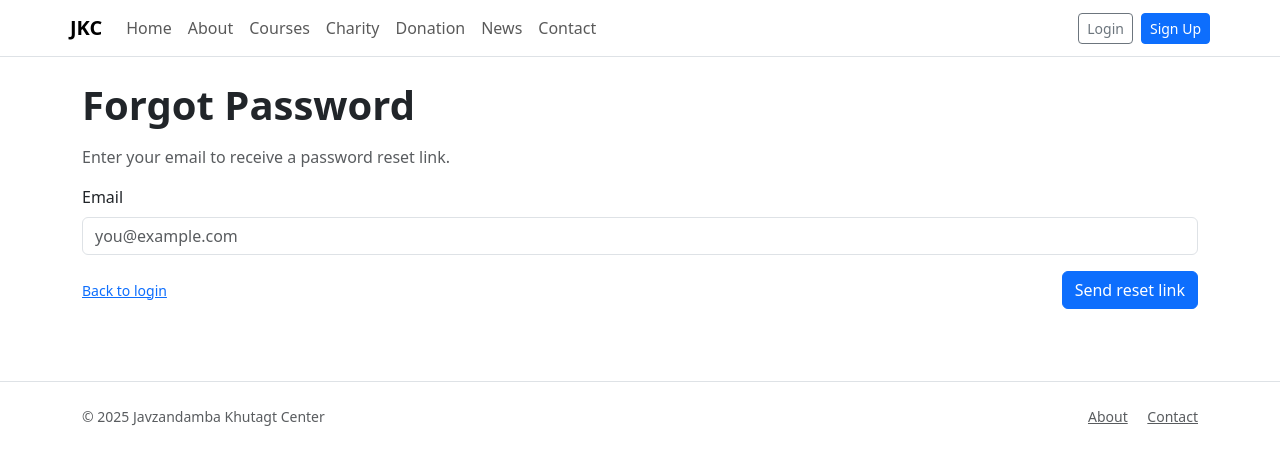
After one commit to mediaconceptllc/Javzandamba-Khutagt-Center, a PHP site: page /index.php?page=forgot in a window 1280 px wide. The commit adds this page. Shown: the top 465 px of the page. Run offline with PHP 8.4, Linux system fonts and the light colour scheme.

Commit message:
Add Forgot Password page and route; wire link from Login
Co-Authored-By: Erkhembayar Myagmarjav <desoftmn@gmail.com>

```diff
--- a/public/index.php
+++ b/public/index.php
@@ -48,6 +48,7 @@ $routes = [
     'contact' => fn() => view('contact'),
     'login' => fn() => view('auth/login'),
     'signup' => fn() => view('auth/signup'),
+    'forgot' => fn() => view('auth/forgot'),
     'dashboard/admin' => fn() => view('dashboard/admin'),
     'dashboard/member' => fn() => view('dashboard/member'),
 
--- /dev/null
+++ b/views/auth/forgot.php
@@ -0,0 +1,12 @@
+<h1 class="section-title">Forgot Password</h1>
+<p class="text-muted">Enter your email to receive a password reset link.</p>
+<form class="row g-3" method="post" action="#">
+  <div class="col-12">
+    <label class="form-label">Email</label>
+    <input class="form-control" type="email" required placeholder="you@example.com">
+  </div>
+  <div class="col-12 d-flex justify-content-between align-items-center">
+    <a href="/?page=login" class="small">Back to login</a>
+    <button class="btn btn-primary">Send reset link</button>
+  </div>
+</form>
--- a/views/auth/login.php
+++ b/views/auth/login.php
@@ -9,7 +9,7 @@
     <input class="form-control" type="password" required>
   </div>
   <div class="col-12 d-flex justify-content-between align-items-center">
-    <a href="#" class="small">Forgot password?</a>
+    <a href="/?page=forgot" class="small">Forgot password?</a>
     <button class="btn btn-primary">Login</button>
   </div>
 </form>
```
